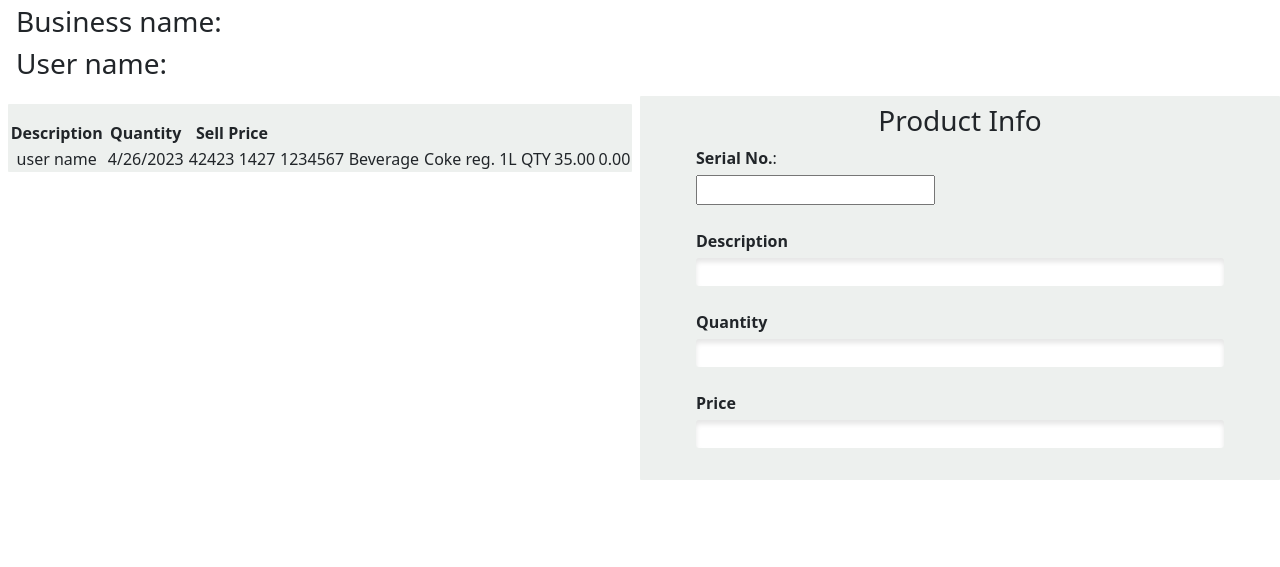
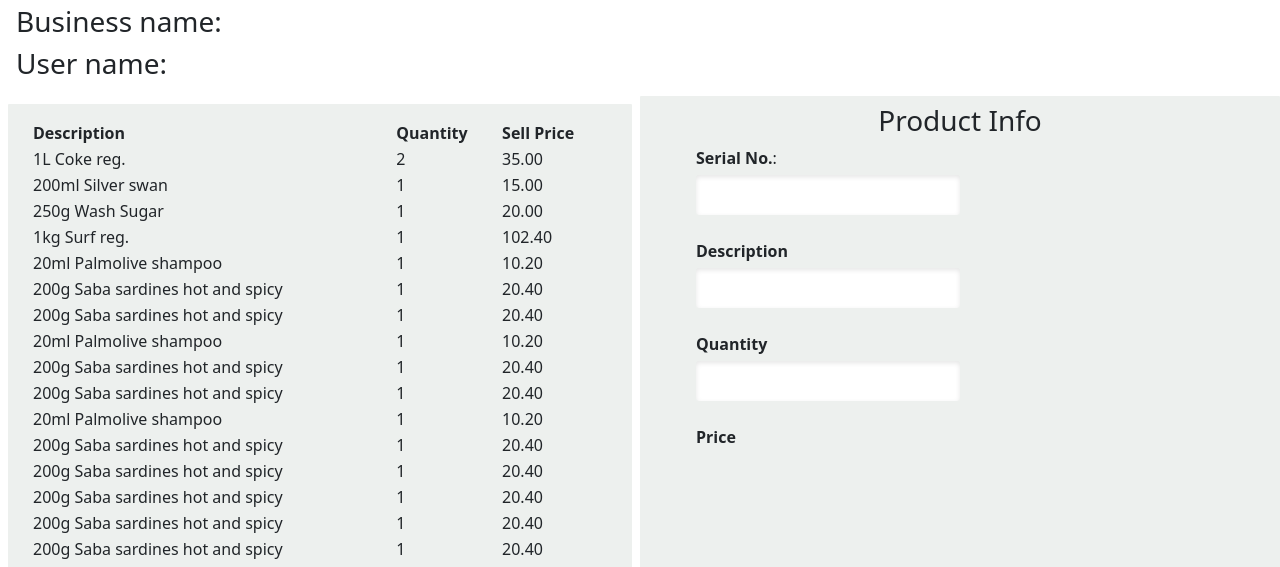
Before and after one commit to jsiroy/kodevamps-mp2, a website: page admin/epos.html in a window 1280 px wide. Shown: the part 233-800 px from the top of the page. Drawn offline with nearby package versions, Linux system fonts and the light colour scheme; files whose address does not match are found by name.

Commit message:
joel-create POS table

```diff
--- a/admin/epos.html
+++ b/admin/epos.html
@@ -64,39 +64,112 @@
       <div class="pos d-flex flex-row mb-5 w-100 text-center pt-2 ">
               <div class="pos-item p-2   container fluid ">
                   <!------------------END OF POS TABLE--------------------->
-                  <div class="pos-table pt-3 mb-5">
-                     <table id="saelling Table"  style="width:100%" >
+                  <div class="pos-table pt-3 px-4 mb-5 text-start pb-5">
+                     <table id="saelling Table"  style="width:100%" class="pb-5" >
                             <tr>
-                               <th class="tableToHide">User ID</th>
-                               <th class="tableToHide">Entry date</th>
-                               <th class="tableToHide">Serial No.</th>
-                               <th class="tableToHide">Category</th>
+
                                <th>Description</th>
                                <th>Quantity</th>
-                               <th class="tableToHide">Buy Price</th>
                                <th>Sell Price</th>
-                               <th class="tableToHide">Profit</th>
+
                            </tr>
                            </thead>
                             <tbody>
                               <tr>
-                                <td >user name</td>
-                               <td >4/26/2023</td>
-                               <td>42423 1427</td>
-                               <td>1234567</td>
-                               <td>Beverage</td>
-                               <td>Coke reg. 1L</td>
-                               <td>QTY</td>
+                              <td>1L Coke reg. </td>
+                               <td>2</td>
                                <td>35.00</td>
-                               <td>0.00</td>
+                             </tr>
+                                <tr>
+                              <td>200ml Silver swan </td>
+                                <td>1</td>
+                                <td>15.00</td>
+                             </tr>
+                             </tr>
+                                <tr>
+                             <td>250g Wash Sugar </td>
+                                <td>1</td>
+                                <td>20.00</td>
+                             </tr>
+                             <tr>
+                              <td>1kg Surf reg. </td>
+                               <td>1</td>
+                               <td>102.40</td>
+                             </tr>
+                                <tr>
+                              <td>20ml Palmolive shampoo </td>
+                                <td>1</td>
+                                <td>10.20</td>
+                             </tr>
+                             </tr>
+                                <tr>
+                             <td>200g Saba sardines hot and spicy </td>
+                                <td>1</td>
+                                <td>20.40</td>
+                             </tr>
+                             <td>200g Saba sardines hot and spicy </td>
+                                <td>1</td>
+                                <td>20.40</td>
+                             </tr>
+                             <tr>
+                              <td>20ml Palmolive shampoo </td>
+                                <td>1</td>
+                                <td>10.20</td>
+                             </tr>
+                                <tr>
+                             <td>200g Saba sardines hot and spicy </td>
+                                <td>1</td>
+                                <td>20.40</td>
+                             </tr>
+                             <td>200g Saba sardines hot and spicy </td>
+                                <td>1</td>
+                                <td>20.40</td>
+                             </tr>
+                             <tr>
+                              <td>20ml Palmolive shampoo </td>
+                                <td>1</td>
+                                <td>10.20</td>
+                             </tr>
+                             </tr>
+                                <tr>
+                             <td>200g Saba sardines hot and spicy </td>
+                                <td>1</td>
+                                <td>20.40</td>
+                             </tr>
+                             <td>200g Saba sardines hot and spicy </td>
+                                <td>1</td>
+                                <td>20.40</td>
+                             </tr>
+                              <tr>
+                             <td>200g Saba sardines hot and spicy </td>
+                            <td>1</td>
+                            <td>20.40</td>
+                             </tr>
+                            <td>200g Saba sardines hot and spicy </td>
+                            <td>1</td>
+                            <td>20.40</td>
+                            </tr>
+                            <tr>
+                           <td>200g Saba sardines hot and spicy </td>
+                           <td>1</td>
+                           <td>20.40</td>
                            </tr>
+                            <td>200g Saba sardines hot and spicy </td>
+                           <td>1</td>
+                           <td>20.40</td>
+                            </tr>
                             </tbody>
+                            <tfoot class="fw-bold pt-5">
+                              <td></td>
+                           <td>Total</td>
+                           <td>500.40</td>
+                            </tfoot>
                       </table>
                   </div>
                  <!------------------END OF POS TABLE--------------------->
               </div> <!----flex item 1 container end tag------->
 
-              <div class=" p-2 container-fluid pos-table">
+              <div class=" p-2 container-fluid pos-table w-100">
                     <h3>Product Info</h3>
                     <div>
                         <!----------------------------------------->
@@ -140,7 +213,7 @@
                                  <!-------------------input 8--------------------------->
                                <div class="mb-4">
                                  <label for="item-sellPrice"><span class="fontStyling">Price</span></label>
-                                 <input type="number" id="item-sellPrice" name="item-sellPrice" required> <!--placeholder="(field required)"> -->
+
                                </div>
                                   <!-------------------input 9-------------------------->
                                 <div class="tableToHide">
--- a/css/pos.css
+++ b/css/pos.css
@@ -219,16 +219,15 @@
 
 .form-color{background-color:#edf0ee;}
 
-input[type="password"]:required,
-input[type="email"]:required,
-input[type="text"]:required,
-input[type="number"]:required{
+
+input[type="text"],
+input[type="number"]{
   border: none;
   border-radius: 3px;
-  box-shadow: inset 0 4px 5px rgba(0,0,0,.1);
-  font-size: 16px;
-  padding: 2px;
-  width: 100%;
+  box-shadow: inset 0 2px 5px rgba(0,0,0,.1);
+  font-size: 20px;
+  padding: 5px;
+  width: 50%;
 }
 
 .fontStyling{font-size: 16px; font-weight: bold;}
```
